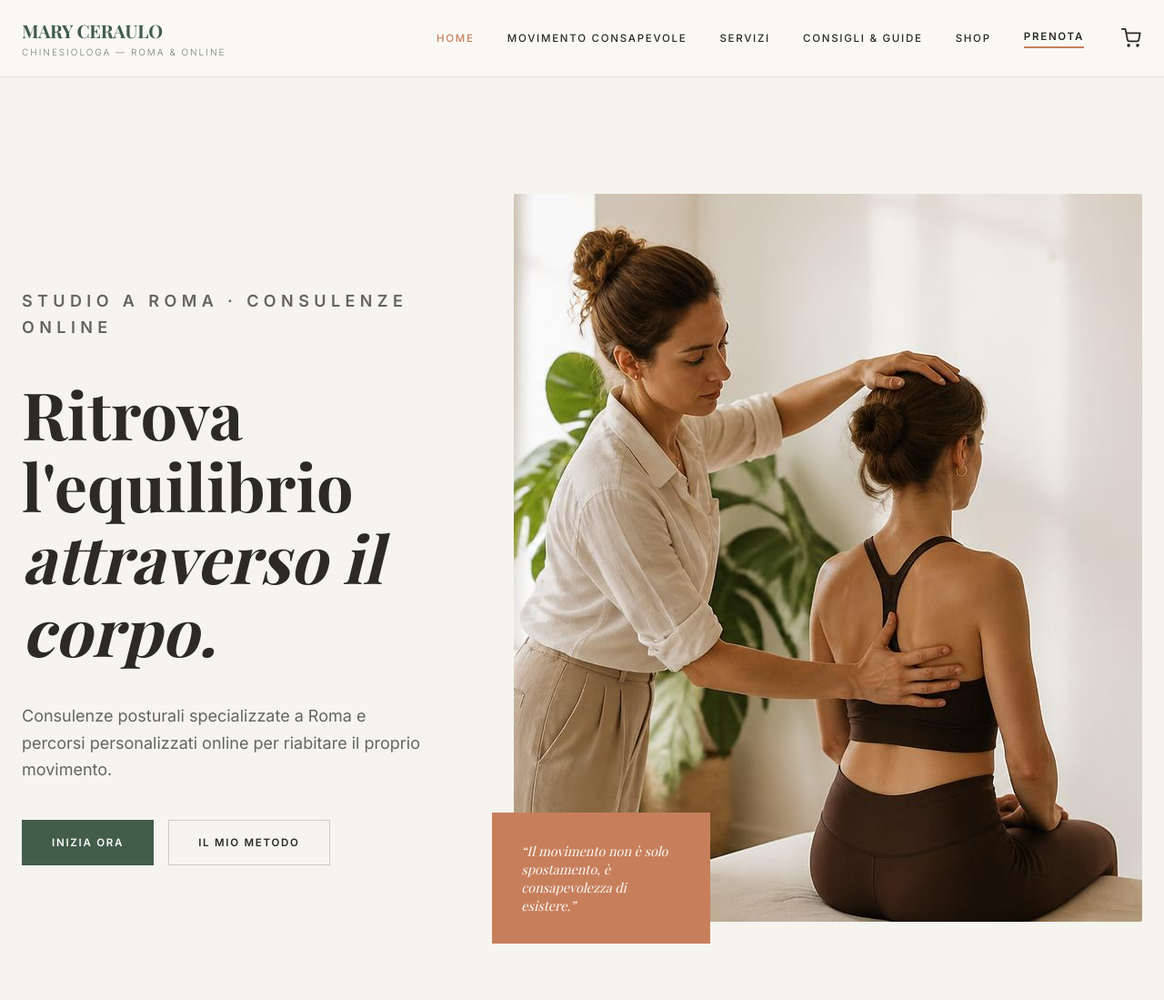
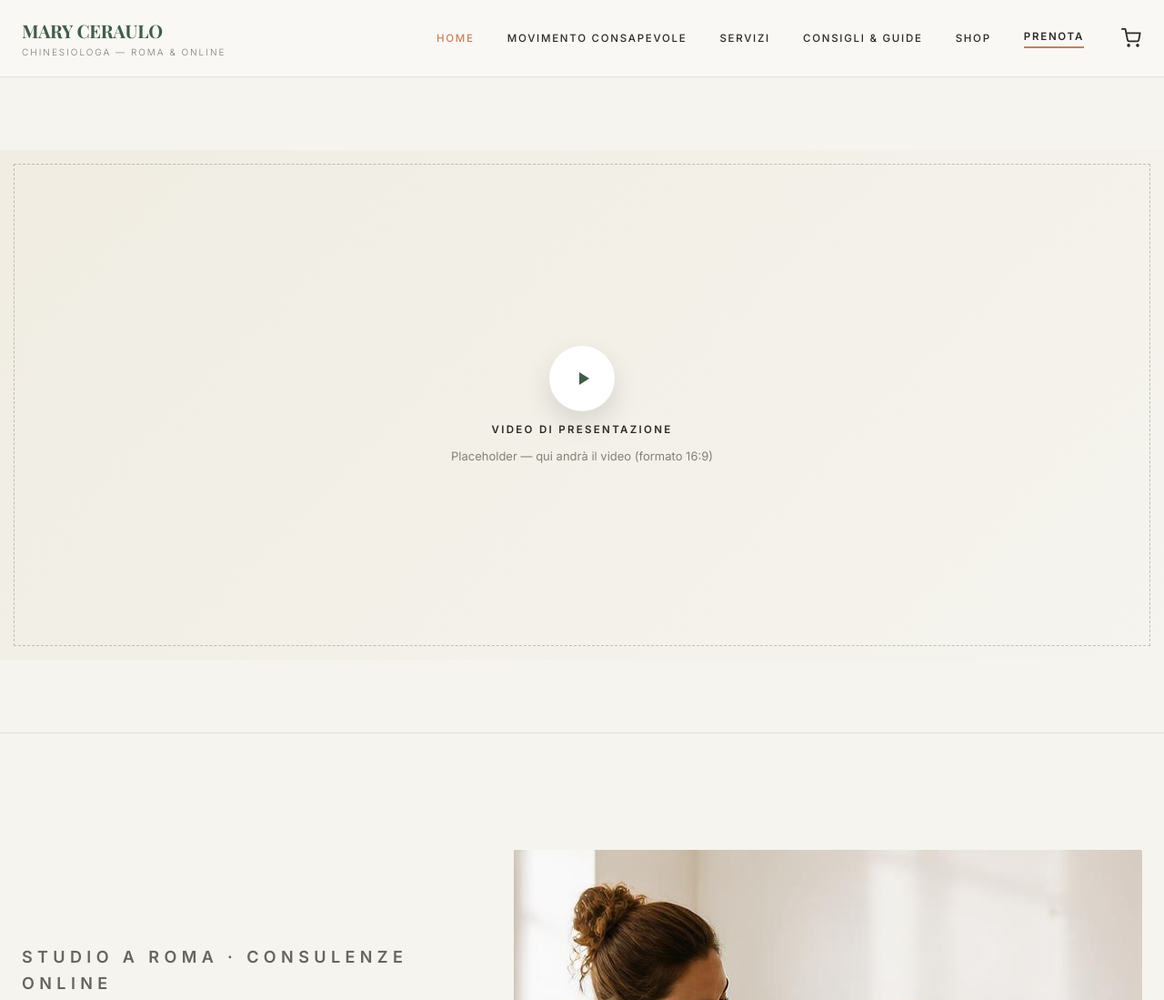
Before and after one commit to matteoromano12/MovimentoConsapevole2, a website: page index.html in a window 1280 px wide. Shown: the top 1099 px of the page at 91% size. Drawn offline with nearby package versions, Linux system fonts and the light colour scheme; a web font is replaced by a local one.

Commit message:
Add video banner placeholder to the homepage, below the header
Co-Authored-By: Claude Sonnet 5 <noreply@anthropic.com>
Claude-Session: https://claude.ai/code/session_01NFrDeX7Eni2xhMMTnyoSam

```diff
--- a/css/style.css
+++ b/css/style.css
@@ -452,6 +452,66 @@ ul {
   transform: scale(1);
 }
 
+/* ---------- Video banner ---------- */
+
+.video-banner {
+  width: 100%;
+  border-bottom: 1px solid var(--border);
+}
+
+.video-banner__frame {
+  position: relative;
+  width: 100%;
+  aspect-ratio: 16 / 9;
+  max-height: 60vh;
+  display: flex;
+  flex-direction: column;
+  align-items: center;
+  justify-content: center;
+  gap: 0.75rem;
+  background: linear-gradient(135deg, var(--muted), var(--sand));
+  outline: 1px dashed rgba(40, 40, 30, 0.25);
+  outline-offset: -1rem;
+}
+
+.video-banner__play {
+  display: inline-flex;
+  align-items: center;
+  justify-content: center;
+  width: 4.5rem;
+  height: 4.5rem;
+  border-radius: 50%;
+  background: var(--card);
+  color: var(--primary);
+  box-shadow: 0 12px 30px rgba(0, 0, 0, 0.12);
+}
+
+.video-banner__play svg {
+  width: 1.5rem;
+  height: 1.5rem;
+  margin-left: 0.15rem;
+}
+
+.video-banner__label {
+  font-family: var(--font-sans);
+  font-size: 0.72rem;
+  text-transform: uppercase;
+  letter-spacing: 0.2em;
+  font-weight: 700;
+  color: var(--foreground);
+}
+
+.video-banner__hint {
+  font-size: 0.8125rem;
+  color: rgba(40, 40, 30, 0.55);
+}
+
+@media (min-width: 48em) {
+  .video-banner__frame {
+    max-height: 70vh;
+  }
+}
+
 /* ---------- Hero ---------- */
 
 .hero {
--- a/index.html
+++ b/index.html
@@ -61,11 +61,22 @@
   </header>
 
   <main>
+    <!-- Placeholder: sostituisci il contenuto di .video-banner__frame con <video> o l'embed del video reale (16:9). -->
+    <section class="video-banner">
+      <div class="video-banner__frame">
+        <span class="video-banner__play" aria-hidden="true">
+          <svg viewBox="0 0 24 24" fill="currentColor"><path d="M8 5v14l11-7z"/></svg>
+        </span>
+        <p class="video-banner__label">Video di presentazione</p>
+        <p class="video-banner__hint">Placeholder — qui andrà il video (formato 16:9)</p>
+      </div>
+    </section>
+
     <section class="hero wrap">
       <div class="hero__copy">
         <p class="eyebrow">Studio a Roma · Consulenze online</p>
         <h1>Ritrova l'equilibrio <br><span class="italic">attraverso il corpo.</span></h1>
-        <p>Consulenze posturali specializzate a Roma e percorsi personalizzati online per riabitare il proprio movimento.</p>
+        <p>Consulenze posturali e percorsi personalizzati a Roma e online per ritrovare consapevolezza, forma e libertà nel movimento.</p>
         <div class="hero__actions">
           <a href="contatti.html" class="btn btn-primary">Inizia ora</a>
           <a href="metodo.html" class="btn btn-outline">Il mio metodo</a>
@@ -74,7 +85,7 @@
       <div class="hero__media">
         <img src="img/hero.jpg" width="1200" height="800" alt="Mary Ceraulo, chinesiologa, durante una correzione posturale nel suo studio a Roma">
         <div class="hero__quote">
-          <p>&ldquo;Il movimento non è solo spostamento, è consapevolezza di esistere.&rdquo;</p>
+          <p>&ldquo; Il movimento non è solo spostamento. È il modo in cui impariamo ad ascoltare, conoscere e abitare il nostro corpo.&rdquo;</p>
         </div>
       </div>
     </section>
```
